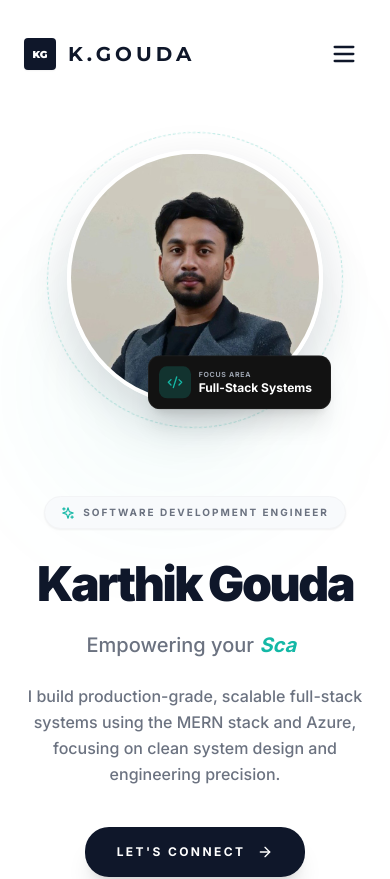
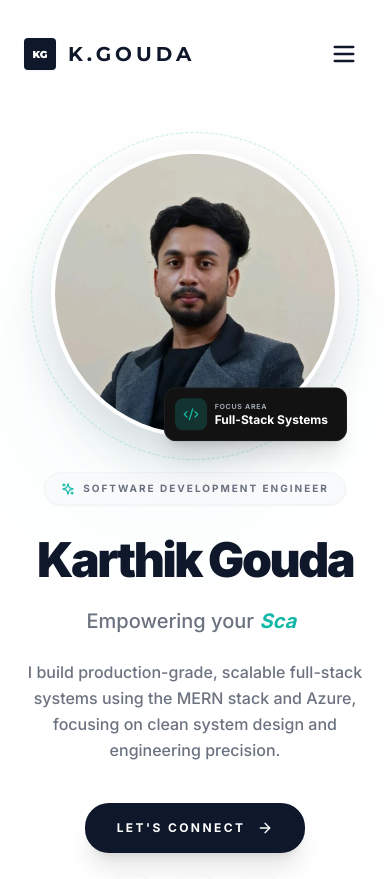
Before and after one commit to Karthikgouda15/KARTHIK-GOUDA-PORTFOLIO, a React (Create React App) app: page / in a window 390 px wide. Shown: the top 879 px of the page. Built offline with nearby package versions, Linux system fonts and the light colour scheme.

Commit message:
initial commit

```diff
--- a/src/components/Hero.js
+++ b/src/components/Hero.js
@@ -7,7 +7,6 @@ import {
   Linkedin,
   Github,
   Mail,
-  ChevronRight,
   Code2
 } from 'lucide-react';
 
@@ -23,7 +22,7 @@ const Hero = ({ setView }) => {
       <div className="absolute top-1/4 left-10 w-64 h-64 bg-secondary/5 rounded-full blur-3xl z-0" />
 
       <div className="container mx-auto px-6 relative z-10">
-        <div className="flex flex-col lg:flex-row items-center justify-between gap-12 lg:gap-20">
+        <div className="flex flex-col lg:flex-row items-center justify-between gap-8 lg:gap-20">
 
           {/* Left Content */}
           <motion.div
@@ -110,7 +109,7 @@ const Hero = ({ setView }) => {
             initial={{ opacity: 0, scale: 0.8 }}
             animate={{ opacity: 1, scale: 1 }}
             transition={{ duration: 1 }}
-            className="flex-[0.8] order-1 lg:order-2 relative flex justify-center mt-10 lg:mt-0 mb-10 lg:mb-0"
+            className="flex-[0.8] order-1 lg:order-2 relative flex justify-center mt-10 lg:mt-0"
           >
             {/* Outer dotted circle */}
             <div className="absolute inset-[-20px] rounded-full border-[1px] border-dashed border-secondary/30 animate-spin" style={{ animationDuration: '25s' }} />
@@ -118,7 +117,7 @@ const Hero = ({ setView }) => {
             <motion.div
               animate={{ y: [0, -15, 0] }}
               transition={{ duration: 6, repeat: Infinity, ease: "easeInOut" }}
-              className="relative w-64 h-64 sm:w-80 sm:h-80 lg:w-[420px] lg:h-[420px] rounded-full overflow-hidden shadow-[0_20px_50px_rgba(15,23,42,0.15)] border-4 border-white group"
+              className="relative w-72 h-72 sm:w-[340px] sm:h-[340px] lg:w-[420px] lg:h-[420px] rounded-full overflow-hidden shadow-[0_20px_50px_rgba(15,23,42,0.15)] border-4 border-white group"
             >
               <img
                 src="/images/KarthikGouda.jpeg"
```
